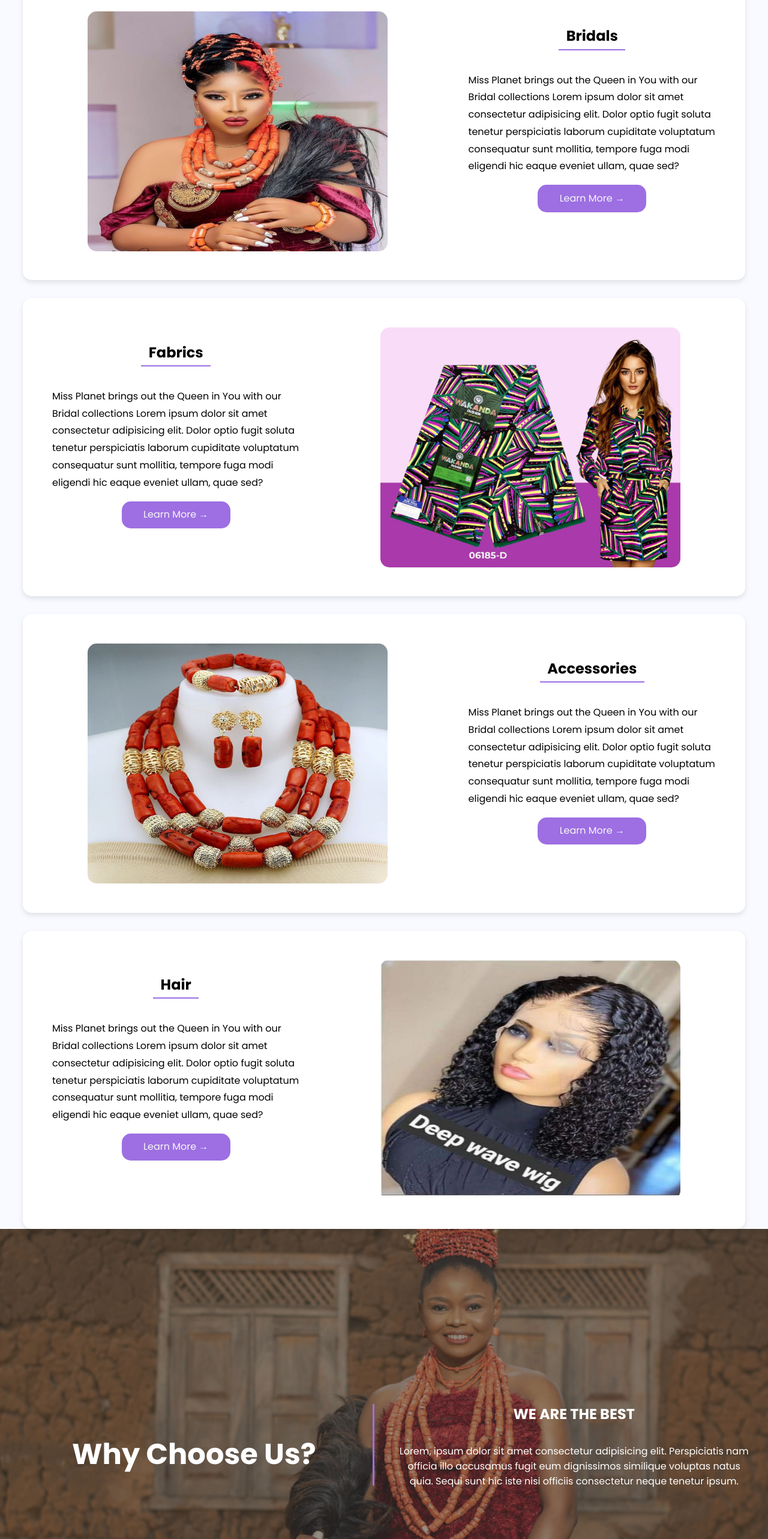
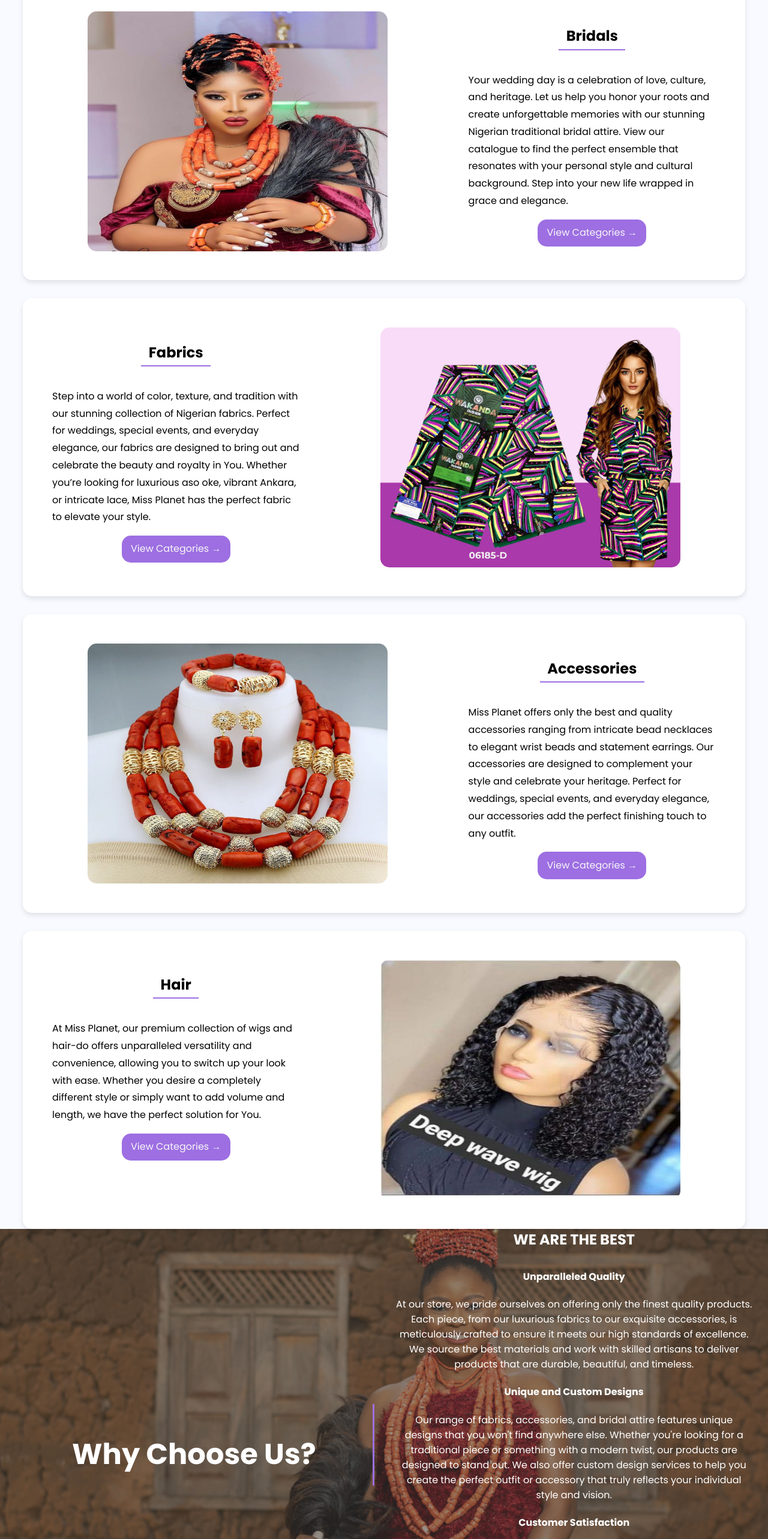
Before and after one commit to marveldc08/miss-planet, a Next.js app: page / in a window 1280 px wide. Shown: the part 1080-3646 px from the top of the page at 60% size. Built offline with nearby package versions, Linux system fonts and the light colour scheme.

Commit message:
added content

```diff
--- a/src/app/page.tsx
+++ b/src/app/page.tsx
@@ -57,14 +57,16 @@ const Home = () => {
               <div className={styles.cardText}>
                 <h2 className={"text-center"}>Bridals</h2>
                 <p className="text-accent-dark text-center ">
-                  Miss Planet brings out the Queen in You with our Bridal
-                  collections Lorem ipsum dolor sit amet consectetur adipisicing
-                  elit. Dolor optio fugit soluta tenetur perspiciatis laborum
-                  cupiditate voluptatum consequatur sunt mollitia, tempore fuga
-                  modi eligendi hic eaque eveniet ullam, quae sed?
+                  Your wedding day is a celebration of love, culture, and
+                  heritage. Let us help you honor your roots and create
+                  unforgettable memories with our stunning Nigerian traditional
+                  bridal attire. View our catalogue to find the perfect ensemble
+                  that resonates with your personal style and cultural
+                  background. Step into your new life wrapped in grace and
+                  elegance.
                 </p>
-                <Link href="/products" className={styles.learnMoreBtn}>
-                  Learn More &rarr;
+                <Link href="/catalogue" className={styles.learnMoreBtn}>
+                  View Categories &rarr;
                 </Link>
               </div>
             </div>
@@ -76,14 +78,16 @@ const Home = () => {
               <div className={styles.cardText}>
                 <h2 className={"text-center"}>Fabrics</h2>
                 <p className="text-accent-dark text-center">
-                  Miss Planet brings out the Queen in You with our Bridal
-                  collections Lorem ipsum dolor sit amet consectetur adipisicing
-                  elit. Dolor optio fugit soluta tenetur perspiciatis laborum
-                  cupiditate voluptatum consequatur sunt mollitia, tempore fuga
-                  modi eligendi hic eaque eveniet ullam, quae sed?
+                  Step into a world of color, texture, and tradition with our
+                  stunning collection of Nigerian fabrics. Perfect for weddings,
+                  special events, and everyday elegance, our fabrics are
+                  designed to bring out and celebrate the beauty and royalty in
+                  You. Whether you’re looking for luxurious aso oke, vibrant
+                  Ankara, or intricate lace, Miss Planet has the perfect fabric
+                  to elevate your style.
                 </p>
-                <Link href="/products" className={styles.learnMoreBtn}>
-                  Learn More &rarr;
+                <Link href="/catalogue" className={styles.learnMoreBtn}>
+                  View Categories &rarr;
                 </Link>
               </div>
               <div className={styles.cardImageContainer}>
@@ -107,14 +111,15 @@ const Home = () => {
               <div className={styles.cardText}>
                 <h2 className={"text-center"}>Accessories</h2>
                 <p className="text-accent-dark text-center ">
-                  Miss Planet brings out the Queen in You with our Bridal
-                  collections Lorem ipsum dolor sit amet consectetur adipisicing
-                  elit. Dolor optio fugit soluta tenetur perspiciatis laborum
-                  cupiditate voluptatum consequatur sunt mollitia, tempore fuga
-                  modi eligendi hic eaque eveniet ullam, quae sed?
+                  Miss Planet offers only the best and quality accessories
+                  ranging from intricate bead necklaces to elegant wrist beads
+                  and statement earrings. Our accessories are designed to
+                  complement your style and celebrate your heritage. Perfect for
+                  weddings, special events, and everyday elegance, our
+                  accessories add the perfect finishing touch to any outfit.
                 </p>
-                <Link href="/products" className={styles.learnMoreBtn}>
-                  Learn More &rarr;
+                <Link href="/catalogue" className={styles.learnMoreBtn}>
+                  View Categories &rarr;
                 </Link>
               </div>
             </div>
@@ -126,14 +131,14 @@ const Home = () => {
               <div className={styles.cardText}>
                 <h2 className={"text-center"}>Hair</h2>
                 <p className="text-accent-dark text-center">
-                  Miss Planet brings out the Queen in You with our Bridal
-                  collections Lorem ipsum dolor sit amet consectetur adipisicing
-                  elit. Dolor optio fugit soluta tenetur perspiciatis laborum
-                  cupiditate voluptatum consequatur sunt mollitia, tempore fuga
-                  modi eligendi hic eaque eveniet ullam, quae sed?
+                  At Miss Planet, our premium collection of wigs and hair-do
+                  offers unparalleled versatility and convenience, allowing you
+                  to switch up your look with ease. Whether you desire a
+                  completely different style or simply want to add volume and
+                  length, we have the perfect solution for You.
                 </p>
-                <Link href="/products" className={styles.learnMoreBtn}>
-                  Learn More &rarr;
+                <Link href="/catalogue" className={styles.learnMoreBtn}>
+                  View Categories &rarr;
                 </Link>
               </div>
               <div className={styles.cardImageContainer}>
@@ -149,12 +154,44 @@ const Home = () => {
             </div>
             <div className="p-2">
               <h2 className={styles.subtitle}>WE ARE THE BEST</h2>
+              <h4>Unparalleled Quality</h4>
               <p>
-                Lorem, ipsum dolor sit amet consectetur adipisicing elit.
-                Perspiciatis nam officia illo accusamus fugit eum dignissimos
-                similique voluptas natus quia. Sequi sunt hic iste nisi officiis
-                consectetur neque tenetur ipsum.
+                At our store, we pride ourselves on offering only the finest
+                quality products. Each piece, from our luxurious fabrics to our
+                exquisite accessories, is meticulously crafted to ensure it
+                meets our high standards of excellence. We source the best
+                materials and work with skilled artisans to deliver products
+                that are durable, beautiful, and timeless.
               </p>
+              <h4>Unique and Custom Designs</h4>
+              <p>
+                Our range of fabrics, accessories, and bridal attire features
+                unique designs that you won't find anywhere else. Whether you're
+                looking for a traditional piece or something with a modern
+                twist, our products are designed to stand out. We also offer
+                custom design services to help you create the perfect outfit or
+                accessory that truly reflects your individual style and vision.
+              </p>
+
+              {/* <h4>Cultural Significance</h4>
+              <p>
+                Our products are not just fashion statements; they are imbued
+                with cultural significance and meaning. Each item in our
+                collection reflects the rich cultural heritage of Nigeria and
+                tells a story of tradition, identity, and pride. By choosing our
+                products, you are embracing and celebrating this heritage in
+                your everyday life.
+              </p> */}
+              <h4>Customer Satisfaction</h4>
+              <p>
+                Your satisfaction is our top priority. We are dedicated to
+                providing high-quality products and exceptional service to
+                ensure you have the best shopping experience. We value your
+                feedback and are always striving to improve and meet your
+                expectations. When you choose us, you can shop with confidence,
+                knowing that you are getting the best in quality and service.
+              </p>
+              <h3>Choose Us for Quality, Tradition, and Unmatched Style!</h3>
             </div>
           </div>
         </section>
--- a/src/components/Accessories/Accessories.module.css
+++ b/src/components/Accessories/Accessories.module.css
@@ -26,6 +26,7 @@
 }
 .accessory{
     display: flex;
+    flex-direction: column;
     justify-content: center;
     align-items: center;
     margin-bottom: 5%;
```
Also changed, not shown: src/components/Accessories/Accessories.tsx (+8 -4 lines).
